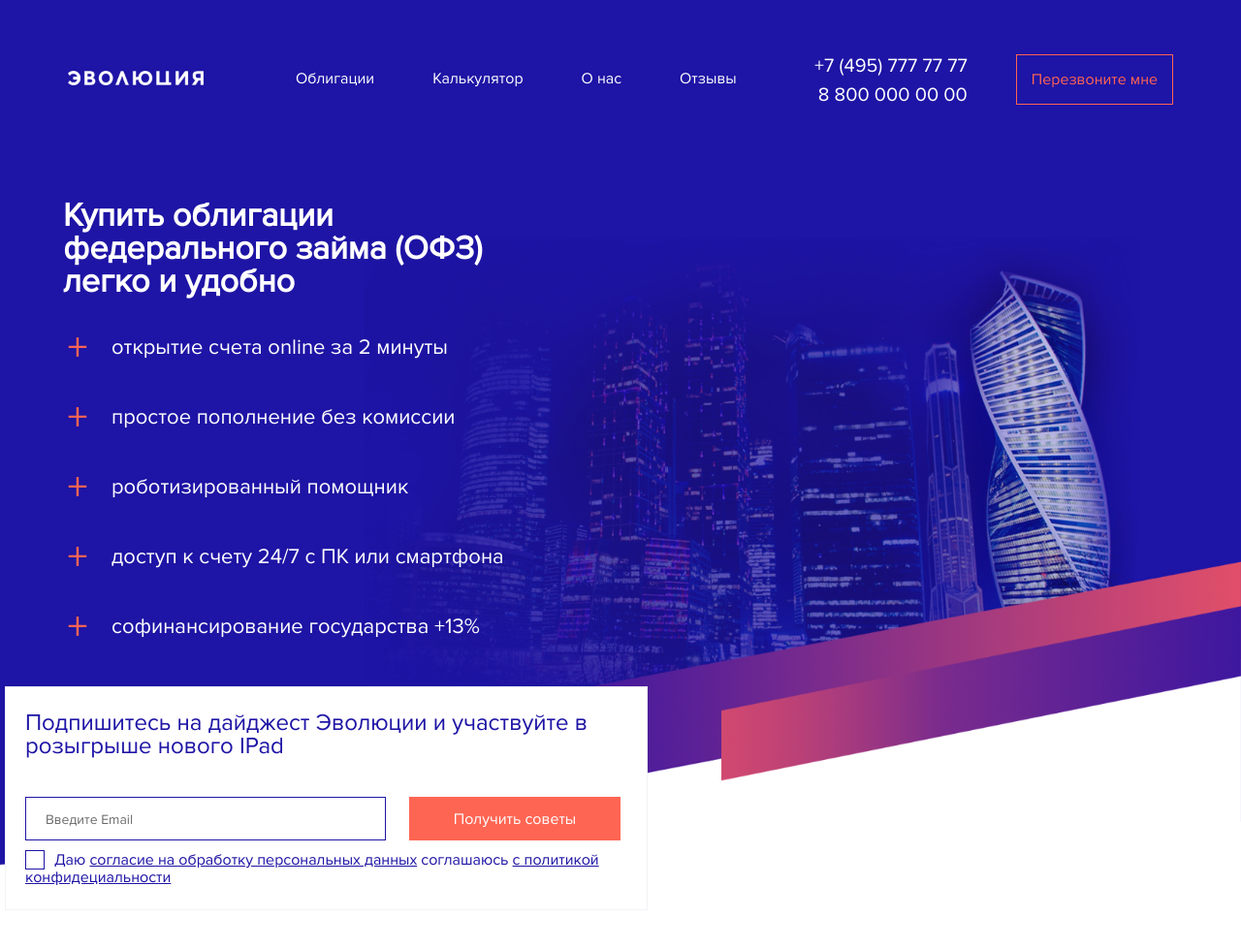
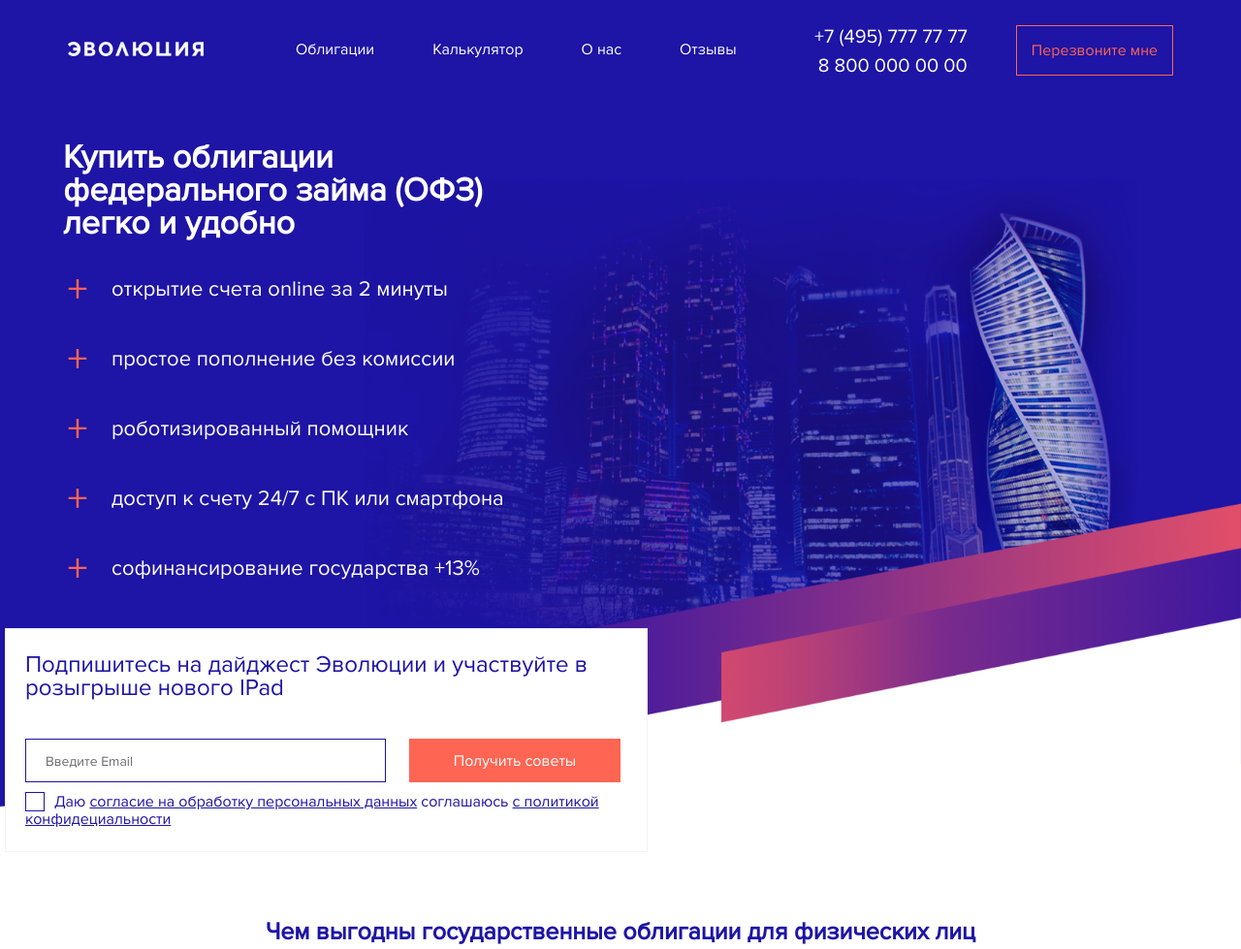
Before and after one commit to codermax93/codermax93.github.io, a PHP site: page / in a window 1280 px wide. Shown: the top 979 px of the page at 97% size. Run offline with PHP 8.4, Linux system fonts and the light colour scheme; some libraries are stand-ins or nearby versions.

Commit message:
header fix

```diff
--- a/css/style.css
+++ b/css/style.css
@@ -24,7 +24,7 @@ body {
 
 .header {
     position: relative;
-    padding: 40px 0;
+    padding: 10px 0;
     margin-bottom: 40px;
     -webkit-transition: all 0.3s ease;
     -moz-transition: all 0.3s ease;
```
